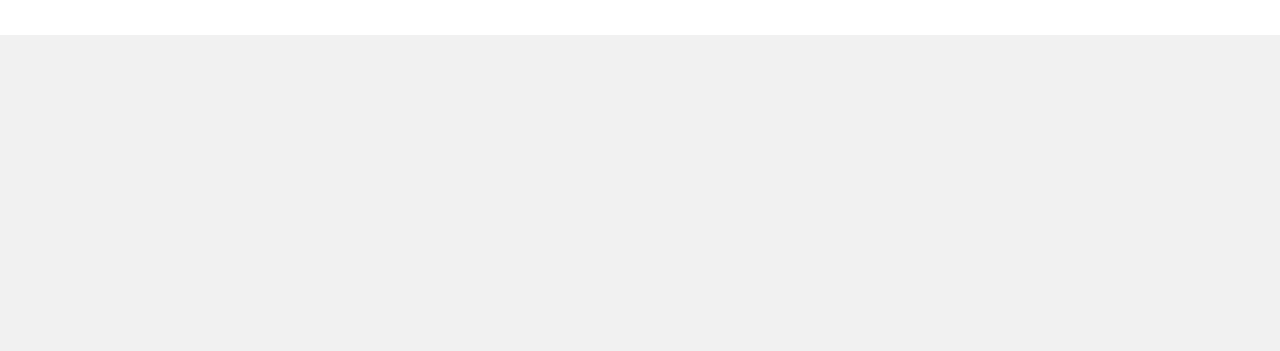
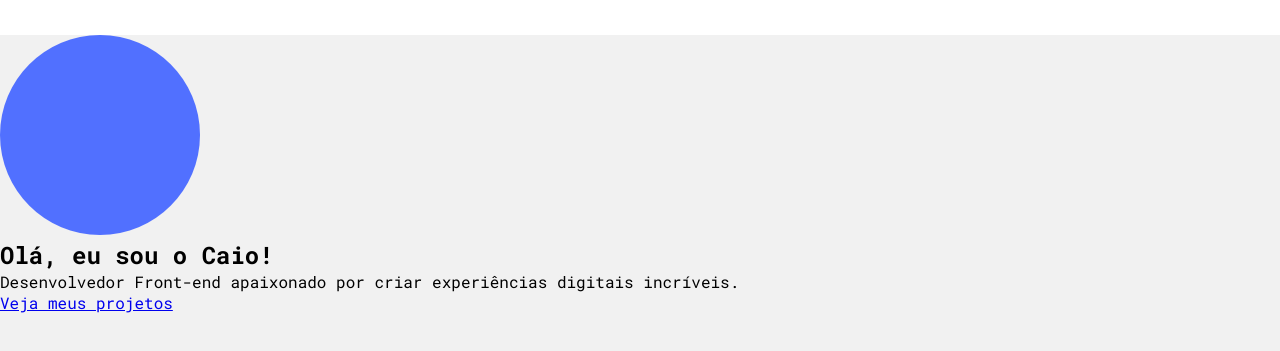
Before and after one commit to CdBr4zil/meu-curriculo, a plain HTML site: page index.html in a window 1280 px wide. Shown: the part 121-472 px from the top of the page. Drawn offline with Linux system fonts and the light colour scheme.

Commit message:
criado o hero do site

```diff
--- a/css/style.css
+++ b/css/style.css
@@ -1,2 +1,3 @@
 @import url(global.css);
 @import url(header.css);
+@import url(hero.css);
--- a/index.html
+++ b/index.html
@@ -37,6 +37,16 @@
             </nav>
         </div>
     </header>
+    <main>
+        <section class="hero">
+            <div class="hero-content">
+                <img src="img/foto-hero.png" alt="">
+                <h1>Olá, eu sou o Caio!</h1>
+                <p>Desenvolvedor Front-end apaixonado por criar experiências digitais incríveis.</p>
+                <a href="#" class="btn" title="Acessar Projetos">Veja meus projetos</a>
+            </div>
+        </section>
+    </main>
 </body>
 
 </html>
```
Also changed, not shown: css/hero.css (added), img/foto-hero.png (added).
